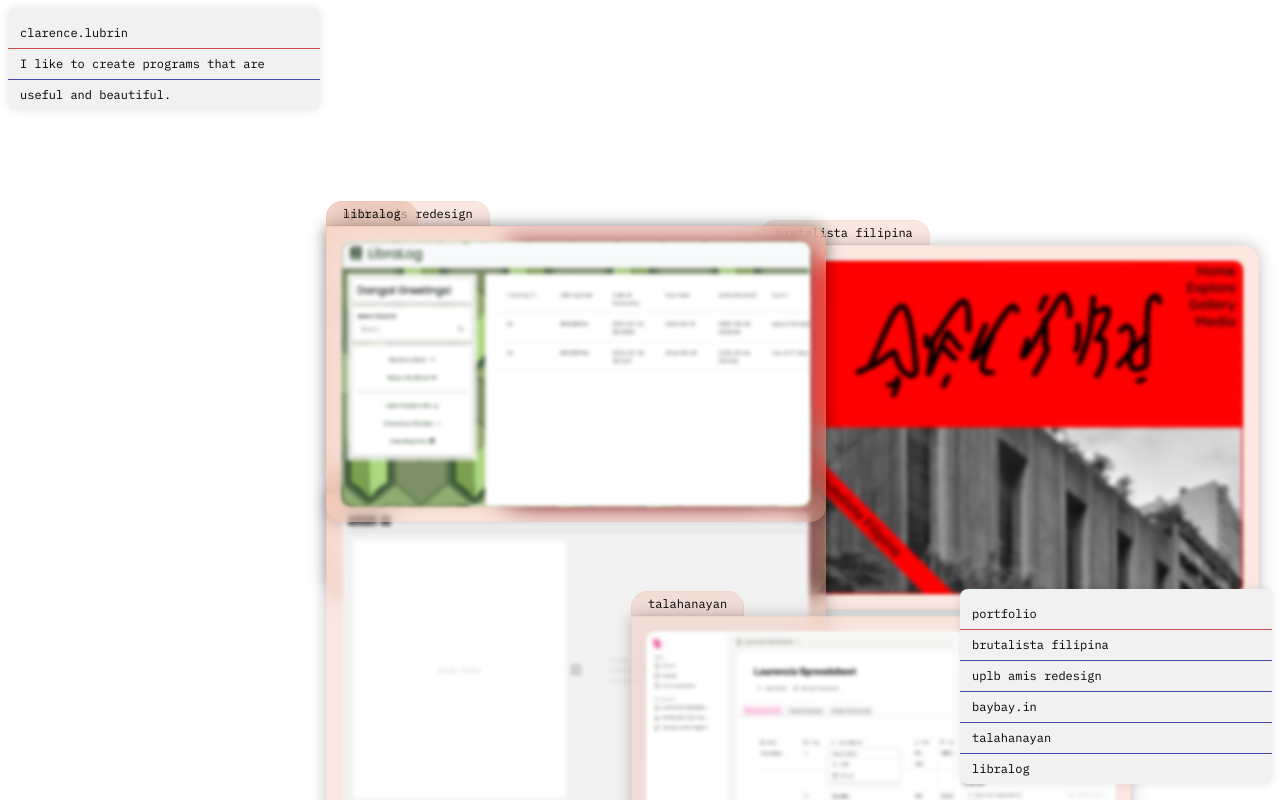
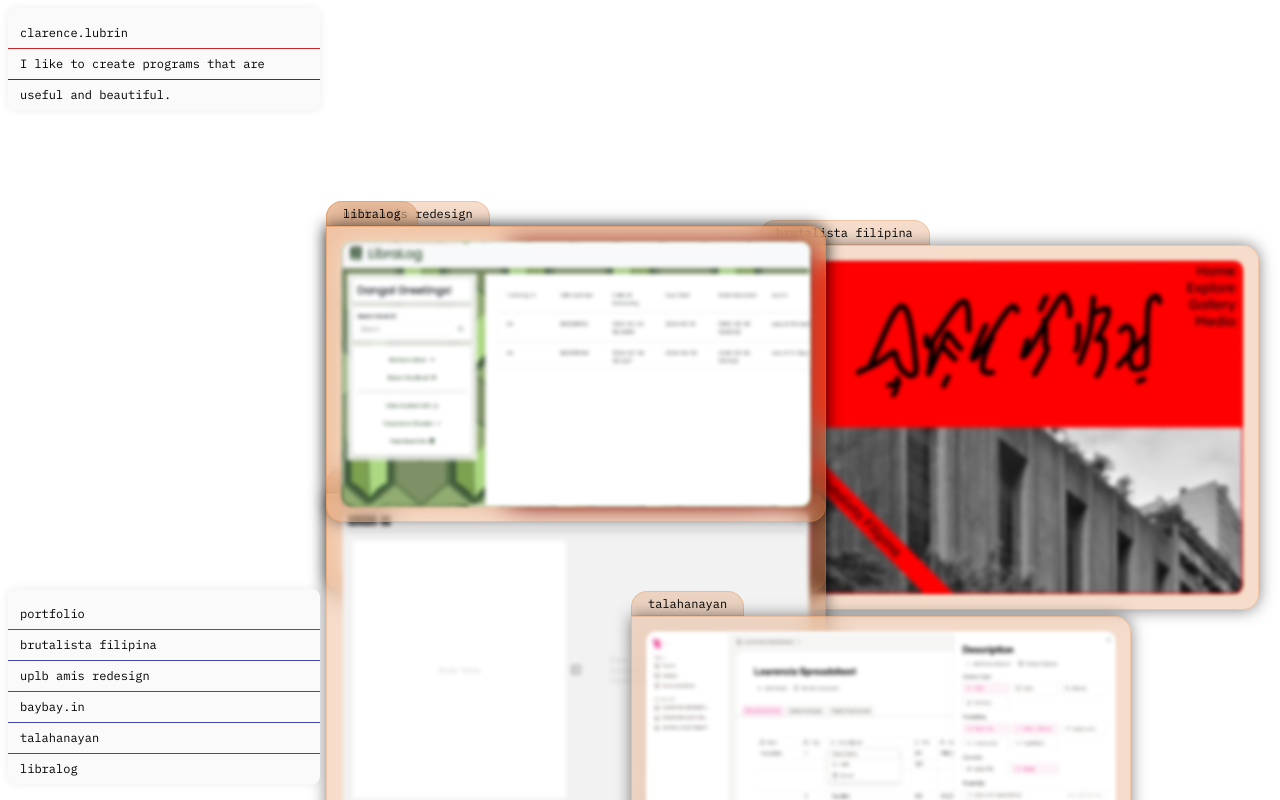
Before and after one commit to clarencelubrin/portfolio, a React (Vite) app: page / in a window 1280 px wide. Built offline with nearby package versions, Linux system fonts and the light colour scheme.

Commit message:
changed position

```diff
--- a/index.html
+++ b/index.html
@@ -2,10 +2,10 @@
 <html lang="en">
   <head>
     <meta charset="UTF-8" />
-    <link rel="icon" type="image/svg+xml" href="/vite.svg" />
+    <!-- <link rel="icon" type="image/svg+xml" href="/vite.svg" /> -->
     <link rel="preconnect" href="https://fonts.googleapis.com">
-<link rel="preconnect" href="https://fonts.gstatic.com" crossorigin>
-<link href="https://fonts.googleapis.com/css2?family=IBM+Plex+Mono:ital,wght@0,100;0,200;0,300;0,400;0,500;0,600;0,700;1,100;1,200;1,300;1,400;1,500;1,600;1,700&display=swap" rel="stylesheet">
+    <link rel="preconnect" href="https://fonts.gstatic.com" crossorigin>
+    <link href="https://fonts.googleapis.com/css2?family=IBM+Plex+Mono:ital,wght@0,100;0,200;0,300;0,400;0,500;0,600;0,700;1,100;1,200;1,300;1,400;1,500;1,600;1,700&display=swap" rel="stylesheet">
     <meta name="viewport" content="width=device-width, initial-scale=1.0" />
     <title>clarence.lubrin</title>
   </head>
--- a/package.json
+++ b/package.json
@@ -12,6 +12,7 @@
   "dependencies": {
     "framer": "^2.4.1",
     "framer-motion": "^12.18.1",
+    "lucide-react": "^0.518.0",
     "react": "^19.1.0",
     "react-dom": "^19.1.0"
   },
--- a/src/App.tsx
+++ b/src/App.tsx
@@ -1,6 +1,6 @@
 import { useEffect, useState } from 'react'
 import { Folder } from './components/folder'
-import { Note, NoteHeader, NoteItem, NoteButton } from './components/note'
+import { Note, NoteHeader, NoteItem, NoteButton, NoteRow } from './components/note'
 
 import brutalista1 from './assets/brutalista-1.png'
 import brutalista2 from './assets/brutalista-2.png'
@@ -20,14 +20,15 @@ type folderProps = {
   id: number;
   title: string;
   image: string[];
+  route: string;
 }
 
 const initialFolders: folderProps[] = [
-  { id: 1, title: 'brutalista filipina', image: [brutalista2, brutalista1] },
-  { id: 2, title: 'uplb amis redesign', image: [amis3, amis2, amis1] },
-  { id: 3, title: 'baybay.in', image: [baybayin] },
-  { id: 4, title: 'talahanayan', image: [talahanayan3, talahanayan2, talahanayan1] },
-  { id: 5, title: 'libralog', image: [libralog3, libralog2, libralog1] }
+  { id: 1, title: 'brutalista filipina', image: [brutalista2, brutalista1], route: '/brutalista' },
+  { id: 2, title: 'uplb amis redesign', image: [amis3, amis2, amis1], route: '/amis' },
+  { id: 3, title: 'baybay.in', image: [baybayin], route: '/baybayin' },
+  { id: 4, title: 'talahanayan', image: [talahanayan3, talahanayan2, talahanayan1], route: '/talahanayan' },
+  { id: 5, title: 'libralog', image: [libralog3, libralog2, libralog1], route: '/libralog' }
 ];
 function App() {
   const [folders, setFolders] = useState<folderProps[]>(initialFolders);
@@ -72,7 +73,7 @@ function App() {
         <NoteItem text="I like to create programs that are" />
         <NoteItem text="useful and beautiful." />
       </Note>
-      <Note style={{ position: 'absolute', bottom: 16, right: 8, zIndex: 10 }}>
+      <Note style={{ position: 'absolute', bottom: 16, left: 8, zIndex: 10 }}>
         <NoteHeader title="portfolio" />
         {initialFolders.map((folder) => (
           <NoteButton
@@ -93,6 +94,7 @@ function App() {
             id={folder.id}
             title={folder.title}
             image={folder.image}
+            route={folder.route}
             setFolderToFront={setFolderToFront}
             activeFolders={activeFolders}
           />
--- a/src/components/folder.tsx
+++ b/src/components/folder.tsx
@@ -7,10 +7,11 @@ type positionType = {
     y: number;
 };
 type folderProps = {
-    id: number;
-    title: string;
-    image: string[];
-};
+  id: number;
+  title: string;
+  image: string[];
+  route: string;
+}
 const padding_x = window.innerWidth/4; // Padding to ensure the folder doesn't go off-screen
 const padding_y = window.innerHeight/4; // Padding to ensure the folder doesn't go off-screen
 const randomizePosition = () => {
@@ -26,11 +27,12 @@ const imagePositions: Record<number, { x: number; y: number }[]> = {
 };
 
 export function Folder({
-    id, title, image, setFolderToFront, activeFolders
+    id, title, image, route, setFolderToFront, activeFolders
 }: {
     id: number;
     title: string;
     image: string[];
+    route: string;
     setFolderToFront: (folder: folderProps) => void;
     activeFolders: number[];
 }) {
@@ -43,7 +45,7 @@ export function Folder({
     const handleMouseDown = (event: React.MouseEvent<HTMLButtonElement>) => {
         event.preventDefault();
         if (!activeFolders.includes(id)) return;
-        setFolderToFront({ id, title, image });
+        setFolderToFront({ id, title, image, route }); // Assuming route is not used here, you can adjust as needed
         setIsClicked(true);
         pos.current.pos3 = event.clientX;
         pos.current.pos4 = event.clientY;
@@ -73,7 +75,7 @@ export function Folder({
     const handleTouchStart = (event: React.TouchEvent<HTMLButtonElement>) => {
         if (event.touches.length !== 1) return;
         if (!activeFolders.includes(id)) return;
-        setFolderToFront({ id, title, image });
+        setFolderToFront({ id, title, image, route });
         setIsClicked(true);
         if(!isHovered) setIsHovered(true); // for mobile
 
--- a/src/components/note.tsx
+++ b/src/components/note.tsx
@@ -27,7 +27,13 @@ export function NoteItem({text, style}: {text: string; style?: React.CSSProperti
         </div>
     );
 }
-
+export function NoteRow({children, style}: {children: React.ReactNode; style?: React.CSSProperties}) {
+    return (
+        <div className="note-item" style={style}>
+            {children}
+        </div>
+    );
+}
 export function NoteLink({text, href, style}: {text: string; href: string; style?: React.CSSProperties}) {
     return (
         <div className="note-link" style={style}>
--- a/src/css/folder.css
+++ b/src/css/folder.css
@@ -23,9 +23,10 @@
 
   /* Style */
   border-radius: 16px 16px 0px 0px;
-  border: 1px solid rgba(235, 160, 132, 0.10);
-  background: rgba(235, 160, 132, 0.25);
+  border: 1px solid hwb(25 20% 15% / 0.25);
+  background: hwb(25 20% 15% / 0.25);
   backdrop-filter: blur(12px);
+  -webkit-backdrop-filter: blur(12px);
 }
 .folder-title-container p{
   color: #000;
@@ -46,10 +47,11 @@
 
   /* Style */
   border-radius: 0px 16px 16px 16px;
-  border: 1px solid rgba(235, 160, 132, 0.10);
-  background: rgba(235, 160, 132, 0.25);
-  box-shadow: 0px 0px 16px 0px rgba(0, 0, 0, 0.25);
+  border: 1px solid hwb(25 20% 15% / 0.25);
+  background: hwb(25 20% 15% / 0.25);
+  box-shadow: 0px 0px 16px 0px rgba(0, 0, 0, 0.5);
   backdrop-filter: blur(12px);
+  -webkit-backdrop-filter: blur(12px);
 }
 .folder-image-container img {
   width: 100%;
--- a/src/css/note.css
+++ b/src/css/note.css
@@ -1,19 +1,20 @@
 .note{
-    background-color: #f1f1f1;
+    background-color: hsl(0, 0%, 98%);
     font-size: 0.75rem;
     border-radius: 8px;
     width: 312px;
-    box-shadow: 0px 0px 8px 0px rgba(0, 0, 0, 0.10);
+    height: fit-content;
+    box-shadow: 0px 0px 8px 0px hsla(0, 0%, 25%, 0.1);
 }
 
 .note-header{
-    border-bottom: hwb(0 31% 22%) 1px solid;
+    border-bottom: hwb(0 15% 22%) 1px solid;
     padding: 16px 12px 6px 12px;
 }
 
 .note-item{
     padding: 6px 12px;
-    border-bottom: rgb(70, 70, 175) 1px solid;
+    border-bottom: hwb(250 15% 31%) 1px solid;
 }
 
 .note-item:last-child{
@@ -47,3 +48,7 @@
 .note-button:last-child{
     border-bottom: none;
 }
+
+.note-button:hover{
+    text-decoration: underline;
+}
```
Also changed, not shown: 1 other file (tests, documents, lock files or other folders).
